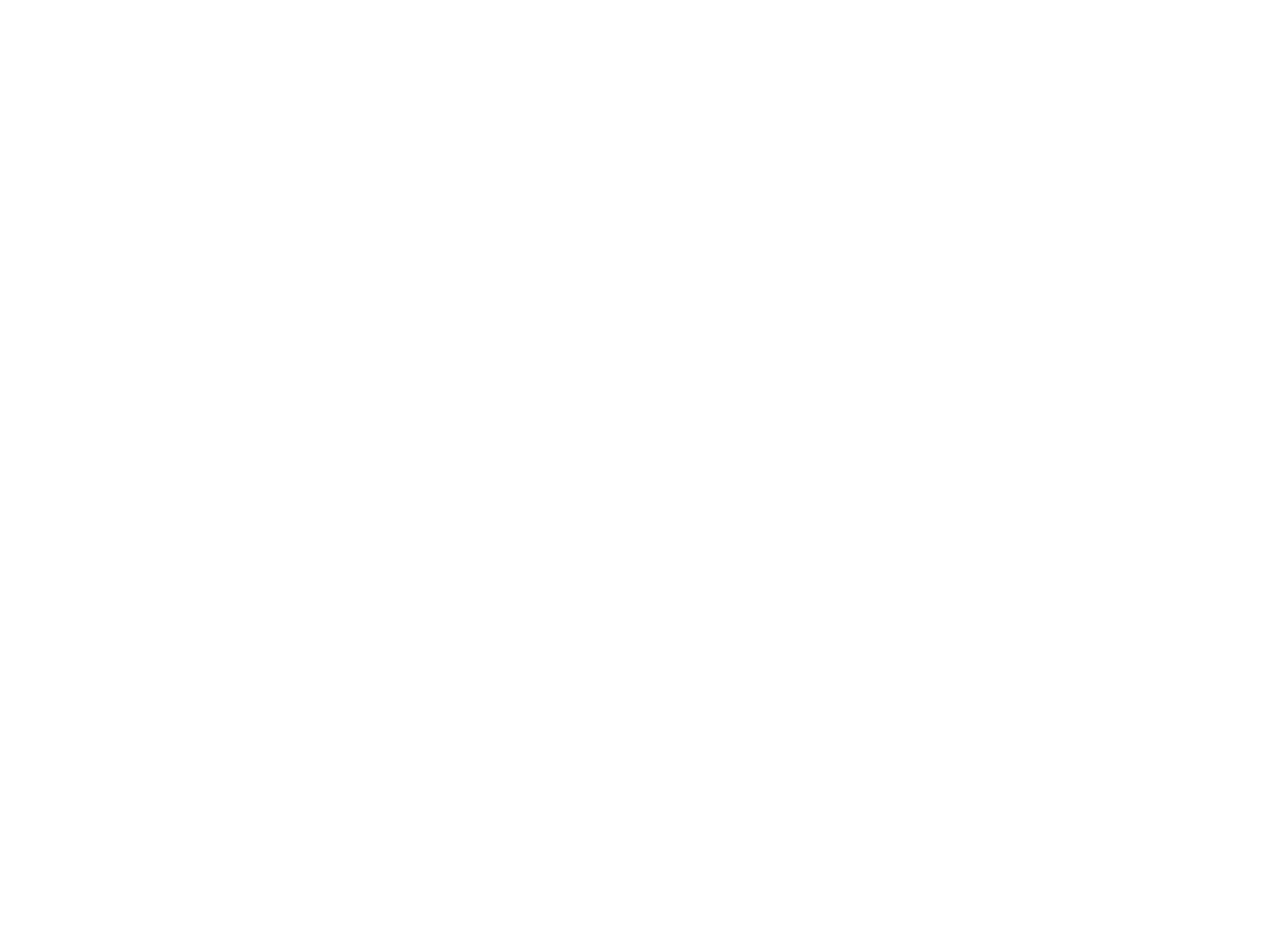
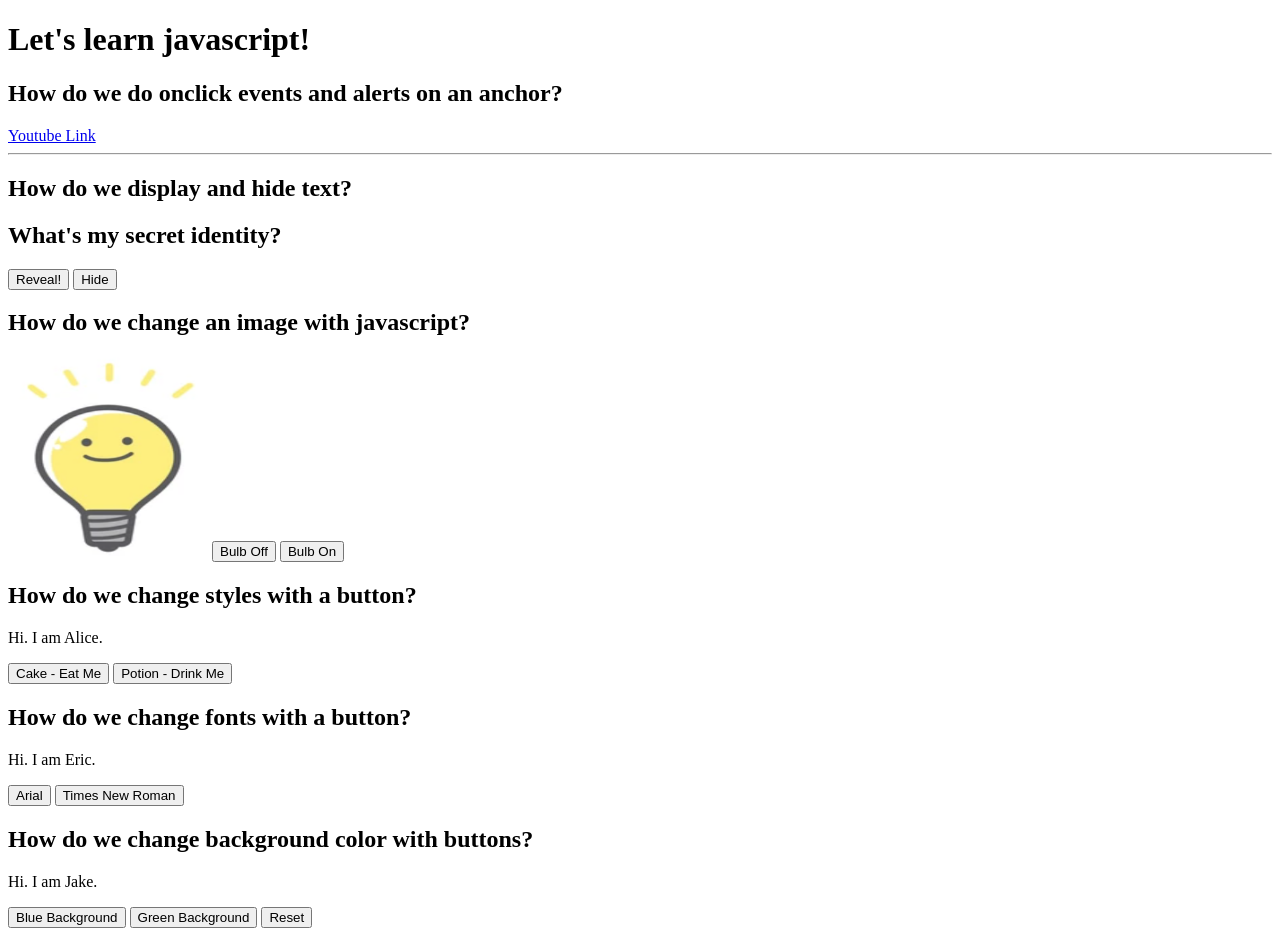
Before and after one commit to eda504/Day13_Javascript, a plain HTML site: page index.html in a window 1280 px wide. Before the commit the page ends 800 px from the top, so only its background shows below. Drawn offline with Linux system fonts and the light colour scheme.

Commit message:
final submission

```diff
--- a/index.html
+++ b/index.html
@@ -6,6 +6,50 @@
     <title>Document</title>
 </head>
 <body>
+    <h1>Let's learn javascript!</h1>
+    <h2>How do we do onclick events and alerts on an anchor?</h2>
 
+    <a href="https://www.youtube.com" target="_blank"
+    onclick="alert('Warning! You are navigating away from the webpage!')">Youtube Link</a>
+
+    <hr>
+    <h2>How do we display and hide text?</h2>
+    <h2>What's my secret identity?</h2>
+    <p id="secret"></p>
+    <button onclick="
+    document.getElementById('secret').innerHTML='Superman!!';
+    document.getElementById('secret').style.display='block'
+    ">Reveal!</button>
+
+    <button onclick="document.getElementById('secret').style.display='none'">Hide</button>
+
+    <h2>How do we change an image with javascript?</h2>
+    <img src="images/lighton.png" id="myImage" style="height:200px; width:200px;">
+
+    <button onclick="document.getElementById('myImage').src='images/lightoff.png'">Bulb Off</button>
+    <button onclick="document.getElementById('myImage').src='images/lighton.png'">Bulb On</button>
+
+    <h2>How do we change styles with a button?</h2>
+    <p id="alice">Hi. I am Alice.</p>
+
+    <button onclick="document.getElementById('alice').style.color='mistyrose';
+    document.getElementById('alice').style.fontSize='5px'">Cake - Eat Me</button>
+    <button onclick="document.getElementById('alice').style.color='aliceblue';
+    document.getElementById('alice').style.fontSize='50px'">Potion - Drink Me</button>
+
+    <h2>How do we change fonts with a button?</h2>
+    <p id="eric">Hi. I am Eric.</p>
+
+    <button onclick="document.getElementById('eric').style.color='PaleVioletRed';
+    document.getElementById('eric').style.fontFamily='Arial'">Arial</button>
+    <button onclick="document.getElementById('eric').style.color='PaleVioletRed';
+    document.getElementById('eric').style.fontFamily='Times New Roman'">Times New Roman</button>
+
+    <h2>How do we change background color with buttons?</h2>
+    <p id="jake">Hi. I am Jake.</p>
+
+    <button onclick="document.getElementById('jake').style.backgroundColor='lightblue'">Blue Background</button>
+    <button onclick="document.getElementById('jake').style.backgroundColor='lightgreen'">Green Background</button>
+    <button onclick="document.getElementById('jake').style.backgroundColor='transparent'">Reset</button>
 </body>
 </html>
```
Also changed, not shown: images/lightoff.png (added), images/lighton.png (added).
